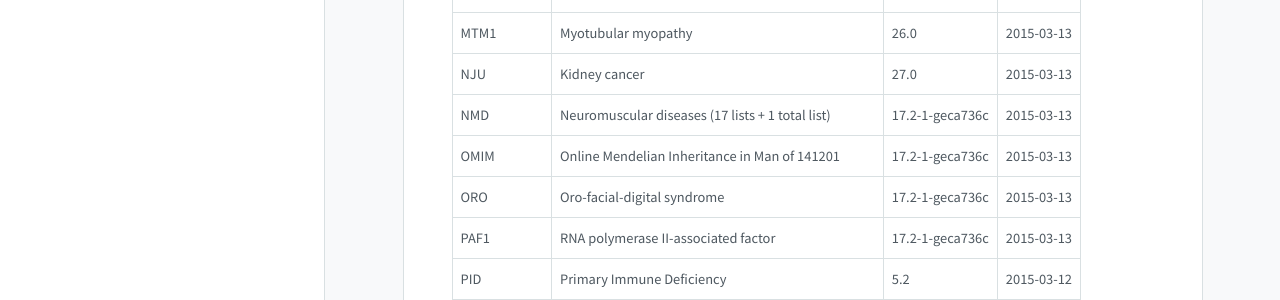
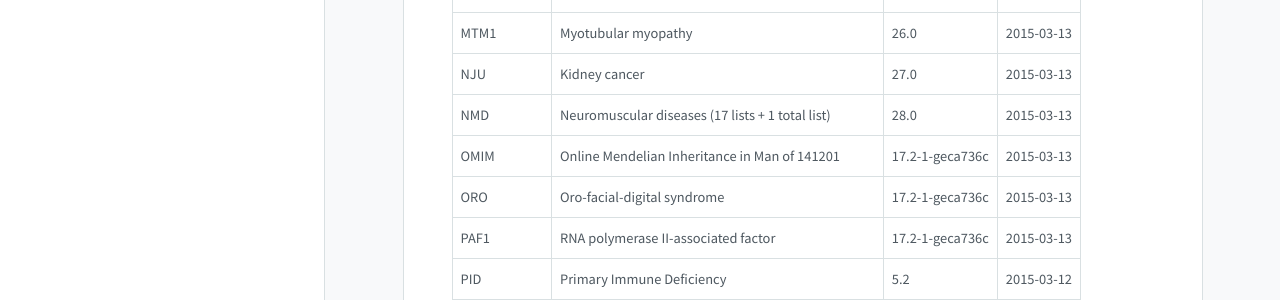
Before and after one commit to Clinical-Genomics/clinical-genomics.github.io, a Jekyll site: the page built from _pages/namnpagenlistor.md, in a window 1280 px wide. Shown: the part 495-795 px from the top of the page. Built offline with Jekyll 4.4.1, drawn with Linux system fonts in a browser that asks for light colours; nearby versions of some CDN libraries.

Commit message:
Update to cust002-NMD.txt

```diff
--- a/_pages/namnpagenlistor.md
+++ b/_pages/namnpagenlistor.md
@@ -18,7 +18,7 @@ title: Namn på genlistor
 |MLD|Metachromatic LeukoDystrophy|25.0|2015-03-13|
 |MTM1|Myotubular myopathy|26.0|2015-03-13|
 |NJU|Kidney cancer|27.0|2015-03-13|
-|NMD|Neuromuscular diseases (17 lists + 1 total list)|17.2-1-geca736c|2015-03-13|
+|NMD|Neuromuscular diseases (17 lists + 1 total list)|28.0|2015-03-13|
 |OMIM|Online Mendelian Inheritance in Man of 141201|17.2-1-geca736c|2015-03-13|
 |ORO|Oro-facial-digital syndrome|17.2-1-geca736c|2015-03-13|
 |PAF1|RNA polymerase II-associated factor|17.2-1-geca736c|2015-03-13|
```
